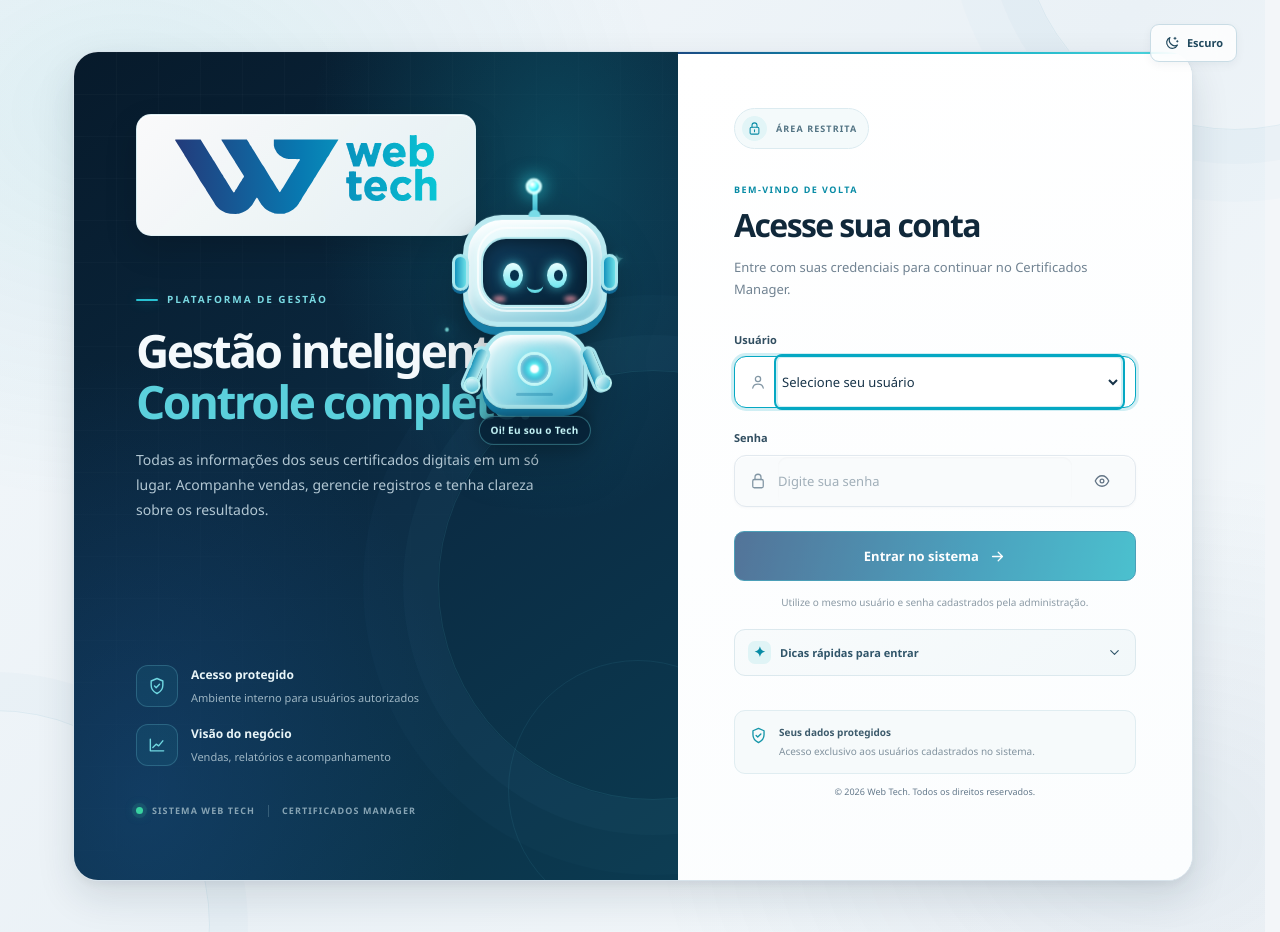
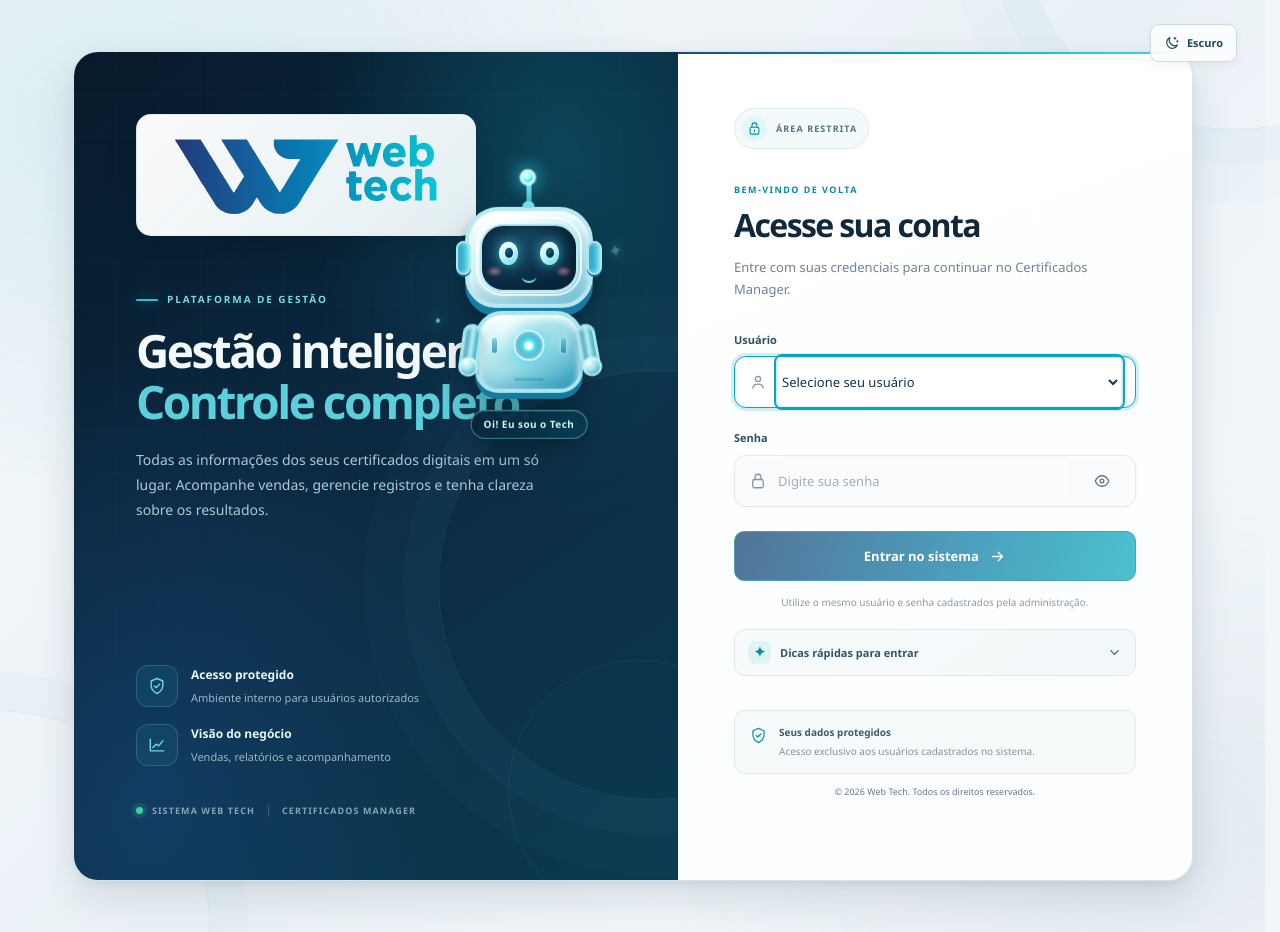
Before and after one commit to webtechrhuan-dev/WEB-CERT, a Next.js app: page /login in a window 1280 px wide. Built offline with nearby package versions, Linux system fonts and the light colour scheme.

Commit message:
Polish Tech mascot proportions, face details and animated gestures

```diff
--- a/app/visual/login.css
+++ b/app/visual/login.css
@@ -243,3 +243,239 @@
   .login-showcase .login-mascot,.login-mascot-antenna::before,.login-mascot-core i,.login-mascot-spark { animation:none !important; }
   .login-mascot-eye i { transition:none; }
 }
+
+
+/* Refinamento de proporção, acabamento e atuação do mascote Tech */
+.login-showcase .login-mascot {
+  --head-tilt: 0deg;
+  --arm-left: 0deg;
+  --arm-right: 0deg;
+  width: 190px;
+  height: 246px;
+  top: 128px;
+  right: clamp(24px, 4.2vw, 58px);
+  transform-style: preserve-3d;
+  animation: tech-mascot-float 4.8s cubic-bezier(.42,0,.58,1) infinite;
+}
+.login-mascot-head {
+  top: 28px;
+  width: 128px;
+  height: 101px;
+  border-width: 4px;
+  border-radius: 34px 34px 31px 31px;
+  transform: translateX(-50%) rotate(var(--head-tilt, 0deg));
+  transform-origin: 50% 88%;
+  transition: transform 420ms cubic-bezier(.2,.8,.2,1), filter 300ms ease;
+  filter: drop-shadow(0 5px 5px rgb(5 45 68 / 12%));
+  background:
+    radial-gradient(ellipse at 28% 12%, rgb(255 255 255 / 92%), transparent 35%),
+    linear-gradient(145deg,#faffff 0%,#d9f5f8 43%,#7bc9dc 100%);
+}
+.login-mascot-head::before {
+  inset: 6px 7px 8px;
+  border-radius: 27px;
+  border-color: rgb(255 255 255 / 80%);
+}
+.login-mascot-ear {
+  top: 30px;
+  width: 15px;
+  height: 34px;
+  border-width: 2px;
+  box-shadow: 0 2px 0 #116c99, inset 0 0 5px rgb(255 255 255 / 45%);
+}
+.login-mascot-ear--left { left: -13px; }
+.login-mascot-ear--right { right: -13px; }
+.login-mascot-face {
+  inset: 13px 11px 12px;
+  border-radius: 23px;
+  border-width: 2px;
+  background:
+    radial-gradient(ellipse at 50% 0%, rgb(48 130 158 / 30%), transparent 65%),
+    linear-gradient(150deg,#123f5c,#08283f 78%);
+}
+.login-mascot-eye {
+  top: 16px;
+  width: 19px;
+  height: 23px;
+  background: linear-gradient(145deg,#fff 0%,#bafaff 48%,#5bdbe8 100%);
+  box-shadow: 0 0 13px rgb(74 227 239 / 72%), inset 0 1px 3px #fff;
+  transition: transform 160ms ease, height 140ms ease;
+}
+.login-mascot-eye--left { left: 17px; }
+.login-mascot-eye--right { right: 17px; }
+.login-mascot-eye i {
+  top: calc(6px + var(--look-y, 0) * 3px);
+  left: calc(6px + var(--look-x, 0) * 3px);
+  width: 8px;
+  height: 10px;
+  background: radial-gradient(circle at 35% 30%,#1b617a,#06263b 75%);
+  box-shadow: 1px 1px 0 rgb(255 255 255 / 38%);
+  transition: top 110ms ease-out,left 110ms ease-out;
+}
+.login-mascot-blush { top: 43px; width: 11px; height: 5px; }
+.login-mascot-blush--left { left: 7px; }
+.login-mascot-blush--right { right: 7px; }
+.login-mascot-mouth {
+  bottom: 7px;
+  width: 15px;
+  height: 7px;
+  border-bottom-width: 2px;
+}
+.login-mascot-neck {
+  position: absolute;
+  z-index: -1;
+  top: 121px;
+  left: 50%;
+  width: 34px;
+  height: 17px;
+  transform: translateX(-50%);
+  border: 3px solid #8ed9e5;
+  border-top: 0;
+  border-radius: 0 0 10px 10px;
+  background: linear-gradient(90deg,#1687ac,#d5f7f8 48%,#1687ac);
+  box-shadow: 0 4px 6px rgb(0 0 0 / 12%);
+}
+.login-mascot-body {
+  top: 132px;
+  width: 108px;
+  height: 82px;
+  border-width: 4px;
+  border-radius: 27px 27px 23px 23px;
+  transform: translateX(-50%) rotate(var(--body-tilt, 0deg));
+  transform-origin: 50% 8%;
+  background:
+    radial-gradient(ellipse at 28% 8%,rgb(255 255 255 / 92%),transparent 36%),
+    linear-gradient(145deg,#eafcfd 0%,#9bdce7 55%,#2999bd 100%);
+  box-shadow: inset 0 4px 7px #fff, inset 0 -7px 12px rgb(16 117 157 / 19%), 0 6px 0 #147aa2, 0 12px 18px rgb(0 0 0 / 18%);
+  transition: transform 450ms cubic-bezier(.2,.8,.2,1);
+}
+.login-mascot-core {
+  top: 15px;
+  width: 31px;
+  height: 31px;
+  border-width: 2px;
+  box-shadow: 0 0 18px rgb(47 218 236 / 72%),inset 0 0 7px #fff;
+}
+.login-mascot-body-line { bottom: 8px; width: 30px; opacity: .75; }
+.login-mascot-body-detail {
+  position: absolute;
+  top: 23px;
+  width: 5px;
+  height: 15px;
+  border-radius: 4px;
+  background: linear-gradient(#51c7dc,#167da5);
+  box-shadow: 0 0 5px rgb(255 255 255 / 70%);
+  opacity: .7;
+}
+.login-mascot-body-detail--left { left: 13px; }
+.login-mascot-body-detail--right { right: 13px; }
+.login-mascot-arm {
+  position: absolute;
+  z-index: 1;
+  top: 145px;
+  width: 19px;
+  height: 48px;
+  border: 3px solid #a7e5ed;
+  border-radius: 12px 12px 10px 10px;
+  background: linear-gradient(90deg,#1689b0 0%,#b9f0f2 55%,#37a9c7 100%);
+  box-shadow: inset 1px 0 3px rgb(255 255 255 / 75%), 0 4px 7px rgb(0 45 68 / 18%);
+  transform-origin: 50% 9px;
+  transition: transform 420ms cubic-bezier(.2,.8,.2,1);
+}
+.login-mascot-arm--left {
+  left: 29px;
+  transform: rotate(calc(13deg + var(--arm-left, 0deg)));
+  animation: tech-arm-left 3.8s ease-in-out infinite;
+}
+.login-mascot-arm--right {
+  right: 29px;
+  transform: rotate(calc(-13deg + var(--arm-right, 0deg)));
+  animation: tech-arm-right 4.4s ease-in-out infinite;
+}
+.login-mascot-hand {
+  position: absolute;
+  left: 50%;
+  bottom: -8px;
+  width: 20px;
+  height: 20px;
+  transform: translateX(-50%);
+  border: 2px solid #b8f1f1;
+  border-radius: 50%;
+  background: radial-gradient(circle at 32% 25%,#fff,#a4e9ef 42%,#2499bc 100%);
+  box-shadow: 0 2px 4px rgb(0 47 70 / 24%), inset 0 1px 2px #fff;
+}
+.login-mascot-shadow {
+  bottom: 2px;
+  width: 105px;
+  height: 11px;
+  opacity: .72;
+  animation: tech-shadow-breathe 4.8s ease-in-out infinite;
+}
+.login-mascot-caption {
+  bottom: -14px;
+  padding: 6px 12px;
+  border-color: rgb(111 224 232 / 48%);
+  background: linear-gradient(135deg,rgb(7 34 54 / 94%),rgb(10 62 83 / 92%));
+  box-shadow: 0 6px 18px rgb(0 0 0 / 22%), inset 0 1px 0 rgb(255 255 255 / 12%);
+  letter-spacing: .045em;
+  transition: transform 220ms ease, opacity 220ms ease;
+}
+.login-mascot.is-blinking .login-mascot-eye {
+  transform: scaleY(.09);
+  transform-origin: center;
+}
+.login-mascot.is-curious .login-mascot-head {
+  transform: translateX(-50%) rotate(-6deg) translateY(-3px);
+}
+.login-mascot.is-curious .login-mascot-arm--right {
+  animation: tech-wave 1.15s ease-in-out infinite;
+}
+.login-mascot.is-curious .login-mascot-arm--left {
+  transform: rotate(19deg);
+}
+.login-mascot.is-covering .login-mascot-arm--left {
+  transform: rotate(43deg) translate(4px,-1px);
+}
+.login-mascot.is-covering .login-mascot-arm--right {
+  transform: rotate(-43deg) translate(-4px,-1px);
+}
+.login-mascot.is-covering .login-mascot-hand {
+  transform: translate(-50%,-1px) scale(1.04);
+}
+.login-mascot.is-covering .login-mascot-eye { transform: scaleY(.08); }
+@keyframes tech-arm-left {
+  0%,100% { rotate: 0deg; }
+  50% { rotate: -5deg; }
+}
+@keyframes tech-arm-right {
+  0%,100% { rotate: 0deg; }
+  48% { rotate: 5deg; }
+}
+@keyframes tech-wave {
+  0%,100% { transform: rotate(-13deg); }
+  25%,65% { transform: rotate(-48deg); }
+  45%,85% { transform: rotate(-32deg); }
+}
+@keyframes tech-shadow-breathe {
+  0%,100% { transform: translateX(-50%) scaleX(1); opacity: .72; }
+  50% { transform: translateX(-50%) scaleX(.82); opacity: .48; }
+}
+@keyframes tech-mascot-float {
+  0%,100% { translate: 0 0; }
+  50% { translate: 0 -7px; }
+}
+@media (max-width: 900px) {
+  .login-showcase .login-mascot { top: 102px; right: 16px; transform: scale(.82); transform-origin: top right; }
+}
+@media (max-width: 720px) {
+  .login-showcase .login-mascot { top: 22px; right: 12px; transform: scale(.58); transform-origin: top right; }
+}
+@media (prefers-reduced-motion: reduce) {
+  .login-showcase .login-mascot,
+  .login-mascot-arm,
+  .login-mascot-shadow,
+  .login-mascot-antenna::before,
+  .login-mascot-core i,
+  .login-mascot-spark { animation: none !important; }
+  .login-mascot-eye i { transition: none; }
+}
```
